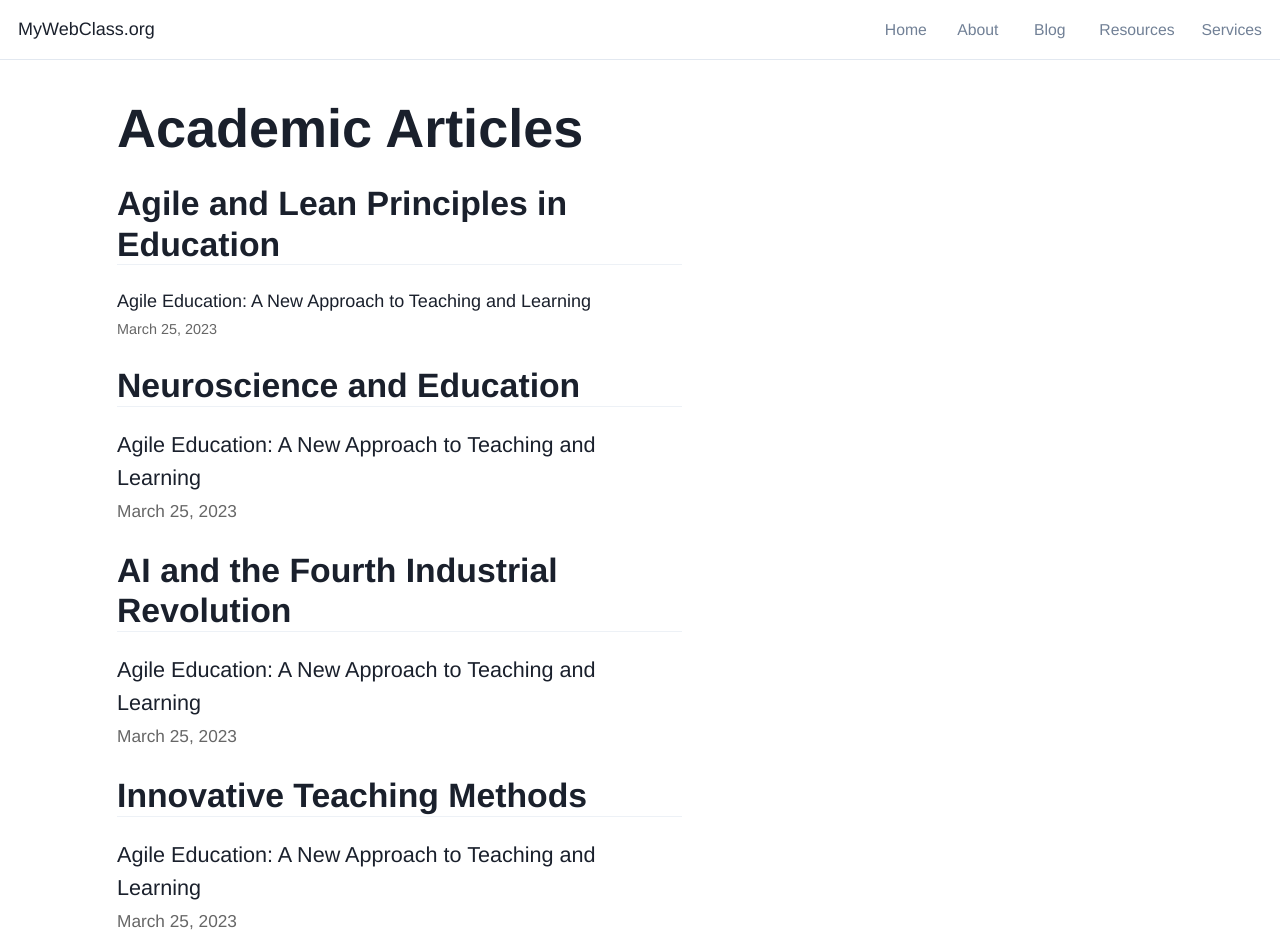
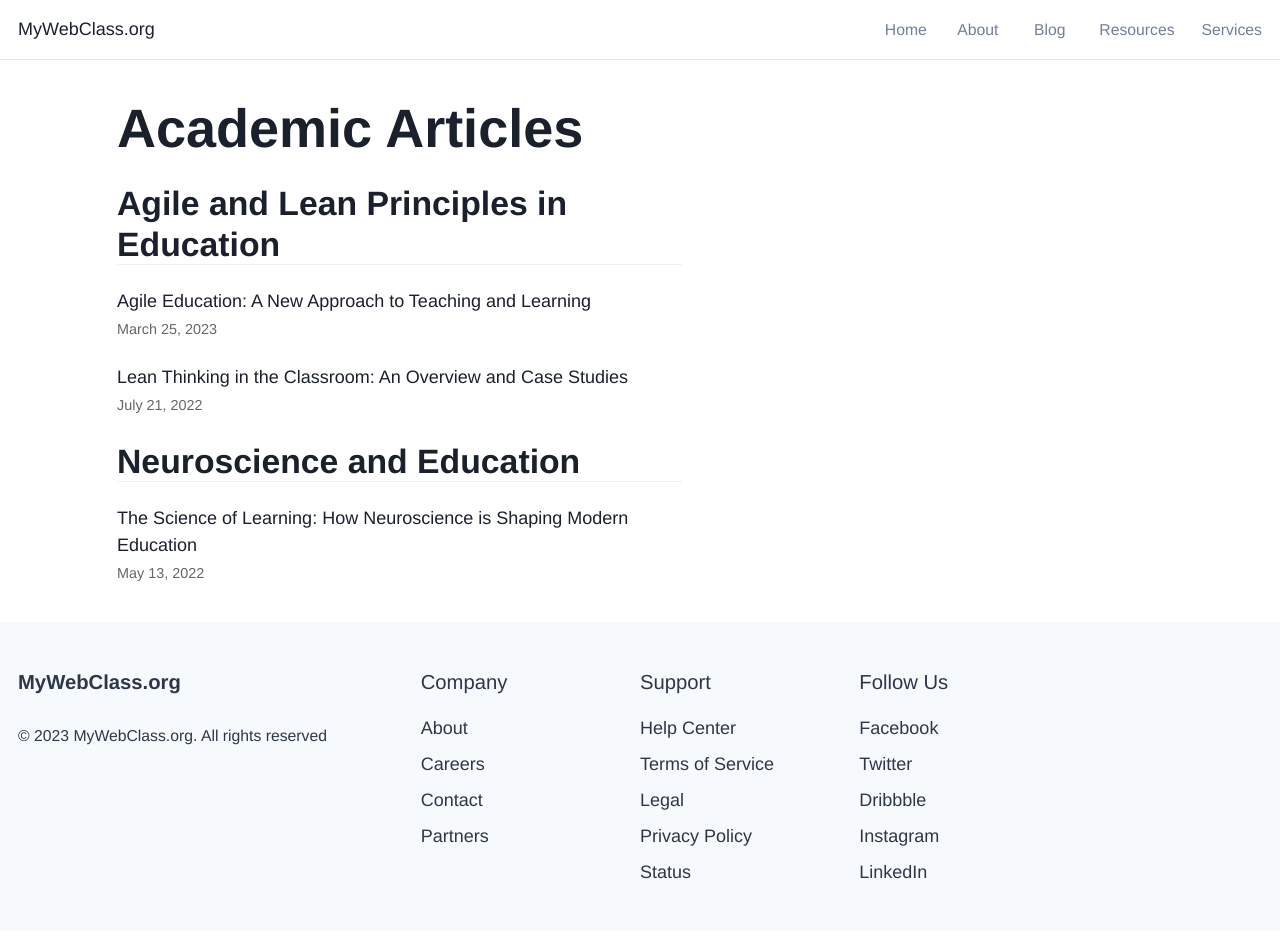
Before and after one commit to jll38/gym-site, a Next.js app: page /resources/academic-articles in a window 1280 px wide. Shown: the top 952 px of the page. After the commit the page ends 931 px from the top, so only its background shows below. Built offline with nearby package versions, Linux system fonts and the light colour scheme.

Commit message:
Seperated articles by category

```diff
--- /dev/null
+++ b/articles/lean-thinking.md
@@ -0,0 +1,21 @@
+---
+title: 'Lean Thinking in the Classroom: An Overview and Case Studies'
+date: '2022-07-21'
+category: 'agile-lean'
+---
+
+Lean thinking is a business management philosophy that originated in the manufacturing industry. It is based on the idea of minimizing waste and maximizing value, with a focus on continuous improvement and the elimination of unnecessary activities. In recent years, lean thinking has been applied to a variety of industries, including education.
+
+In the classroom, lean thinking can be used to improve teaching and learning by identifying areas of waste and inefficiency and developing strategies to eliminate them. This approach emphasizes the importance of collaboration, communication, and continuous improvement, with teachers and students working together to identify areas for improvement and develop strategies to address them.
+
+One of the key principles of lean thinking in the classroom is the idea of "kaizen," or continuous improvement. Teachers and students are encouraged to constantly evaluate their processes and identify areas for improvement. This feedback is used to make incremental changes over time, with the goal of achieving continuous improvement in teaching and learning.
+
+Another key principle of lean thinking in the classroom is the elimination of waste. This includes eliminating unnecessary activities, such as redundant assessments or busy work, and streamlining processes to minimize the amount of time and resources required for teaching and learning.
+
+Finally, lean thinking in the classroom emphasizes the importance of collaboration and communication. Teachers and students are encouraged to work together to identify areas of waste and inefficiency and develop strategies to eliminate them. This approach fosters a sense of teamwork and encourages students to develop important social and communication skills.
+
+There are several case studies that demonstrate the effectiveness of lean thinking in the classroom. One example is the use of lean thinking in a high school mathematics classroom. The teacher used lean principles to identify areas of waste in his teaching process and develop strategies to eliminate them. This included streamlining assessments and eliminating unnecessary activities, such as homework assignments that were not directly related to learning objectives. The teacher reported that this approach led to increased student engagement and improved learning outcomes.
+
+Another example is the use of lean thinking in a college writing course. The teacher used lean principles to identify areas of waste in the writing process and develop strategies to eliminate them. This included streamlining the feedback process and eliminating unnecessary activities, such as redundant revisions. The teacher reported that this approach led to improved student writing and increased student satisfaction with the course.
+
+Overall, lean thinking is a powerful approach to improving teaching and learning. It emphasizes the importance of continuous improvement, the elimination of waste, and collaboration and communication between teachers and students. By applying lean thinking principles to the classroom, teachers can improve student engagement, increase learning outcomes, and create a more efficient and effective learning environment.
--- /dev/null
+++ b/articles/science-of-learning.md
@@ -0,0 +1,5 @@
+---
+title: 'The Science of Learning: How Neuroscience is Shaping Modern Education'
+date: '2022-05-13'
+category: 'neuroscience'
+---
--- a/pages/resources/academic-articles.js
+++ b/pages/resources/academic-articles.js
@@ -14,15 +14,35 @@ import {
     Button,
     Image,
     Divider,
-  HStack
+    HStack,
+    others
 } from '@chakra-ui/react';
 
 export default function Articles({ allPostsData }) {
     const agileArticles = [];
+    const neuroscienceArticles = [];
+    const aiRevolutions = [];
+    const innovativeTeaching = [];
+    const cognitiveMentalHealth = [];
+    const other = [];
     allPostsData.map((article, index) => {
-        if(article.category === "agile-lean")
-        {
+        if (article.category === "agile-lean") {
             agileArticles.push(article);
+        }
+        else if (article.category === "neuroscience") {
+            neuroscienceArticles.push(article);
+        }
+        else if (article.category === "ai-revolution") {
+            aiRevolutions.push(article);
+        }
+        else if (article.category === 'innovative-teaching') {
+            innovativeTeaching.push(article);
+        }
+        else if (article.category === 'mental-health') {
+            cognitiveMentalHealth.push(article)
+        }
+        else {
+            other.push(article);
         }
     })
     return (
@@ -48,11 +68,46 @@ export default function Articles({ allPostsData }) {
                     </ul>
                 </section>
 
-      <section className={`${utilStyles.headingMd} ${utilStyles.padding1px}`}>
+                {!agileArticles.length ? (<></>) : (
+                    <section className={` ${utilStyles.articleSections}`}>
                     <Heading fontSize={{ base: 'xl', sm: '2xl', lg: '3xl' }}>Neuroscience and Education</Heading>
                     <Divider mb='5'></Divider>
                     <ul className={utilStyles.list}>
-          {allPostsData.map(({ id, date, title }) => (
+                        {neuroscienceArticles.map(({ id, date, title }) => (
+                            <li className={utilStyles.listItem} key={id}>
+                                <Link href={`/posts/${id}`}>{title}</Link>
+                                <br />
+                                <small className={utilStyles.lightText}>
+                                    <Date dateString={date} />
+                                </small>
+                            </li>
+                        ))}
+                    </ul>
+                </section>)}
+
+                {!aiRevolutions.length ? (<></>) : (
+                    <section className={` ${utilStyles.articleSections}`}>
+                    <Heading fontSize={{ base: 'xl', sm: '2xl', lg: '3xl' }}>AI and the Fourth Industrial Revolution</Heading>
+                    <Divider mb='5'></Divider>
+                    <ul className={utilStyles.list}>
+                        {aiRevolutions.map(({ id, date, title }) => (
+                            <li className={utilStyles.listItem} key={id}>
+                                <Link href={`/posts/${id}`}>{title}</Link>
+                                <br />
+                                <small className={utilStyles.lightText}>
+                                    <Date dateString={date} />
+                                </small>
+                            </li>
+                        ))}
+                    </ul>
+                </section>)}
+
+                {!innovativeTeaching.length ? (<></>) : (
+                    <section className={` ${utilStyles.articleSections}`}>
+                        <Heading fontSize={{ base: 'xl', sm: '2xl', lg: '3xl' }}>Innovative Teaching Methods</Heading>
+                        <Divider mb='5'></Divider>
+                        <ul className={utilStyles.list}>
+                            {innovativeTeaching.map(({ id, date, title }) => (
                                 <li className={utilStyles.listItem} key={id}>
                                     <Link href={`/posts/${id}`}>{title}</Link>
                                     <br />
@@ -63,12 +118,14 @@ export default function Articles({ allPostsData }) {
                             ))}
                         </ul>
                     </section>
+                )}
 
-      <section className={`${utilStyles.headingMd} ${utilStyles.padding1px}`}>
-        <Heading fontSize={{ base: 'xl', sm: '2xl', lg: '3xl' }}>AI and the Fourth Industrial Revolution</Heading>
+                {!cognitiveMentalHealth.length ? (<></>) : (
+                    <section className={`${utilStyles.articleSections}`}>
+                        <Heading fontSize={{ base: 'xl', sm: '2xl', lg: '3xl' }}>Cognitive and Mental Health Challenges</Heading>
                         <Divider mb='5'></Divider>
                         <ul className={utilStyles.list}>
-          {allPostsData.map(({ id, date, title }) => (
+                            {cognitiveMentalHealth.map(({ id, date, title }) => (
                                 <li className={utilStyles.listItem} key={id}>
                                     <Link href={`/posts/${id}`}>{title}</Link>
                                     <br />
@@ -78,13 +135,13 @@ export default function Articles({ allPostsData }) {
                                 </li>
                             ))}
                         </ul>
-      </section>
+                    </section>)}
 
-      <section className={`${utilStyles.headingMd} ${utilStyles.padding1px}`}>
-        <Heading fontSize={{ base: 'xl', sm: '2xl', lg: '3xl' }}>Innovative Teaching Methods</Heading>
+                {!other.length ? (<></>) : (<section className={` ${utilStyles.articleSections}`}>
+                    <Heading fontSize={{ base: 'xl', sm: '2xl', lg: '3xl' }}>Miscellaneous</Heading>
                     <Divider mb='5'></Divider>
                     <ul className={utilStyles.list}>
-          {allPostsData.map(({ id, date, title }) => (
+                        {other.map(({ id, date, title }) => (
                             <li className={utilStyles.listItem} key={id}>
                                 <Link href={`/posts/${id}`}>{title}</Link>
                                 <br />
@@ -94,23 +151,7 @@ export default function Articles({ allPostsData }) {
                             </li>
                         ))}
                     </ul>
-      </section>
-
-      <section className={`${utilStyles.headingMd} ${utilStyles.padding1px}`}>
-        <Heading fontSize={{ base: 'xl', sm: '2xl', lg: '3xl' }}>Cognitive and Mental Health Challenges</Heading>
-        <Divider mb='5'></Divider>
-        <ul className={utilStyles.list}>
-          {allPostsData.map(({ id, date, title }) => (
-            <li className={utilStyles.listItem} key={id}>
-              <Link href={`/posts/${id}`}>{title}</Link>
-              <br />
-              <small className={utilStyles.lightText}>
-                <Date dateString={date} />
-              </small>
-            </li>
-          ))}
-        </ul>
-      </section>
+                </section>)}
 
             </Container>
 
```
Lines whose indentation alone changed are shown as unchanged.
